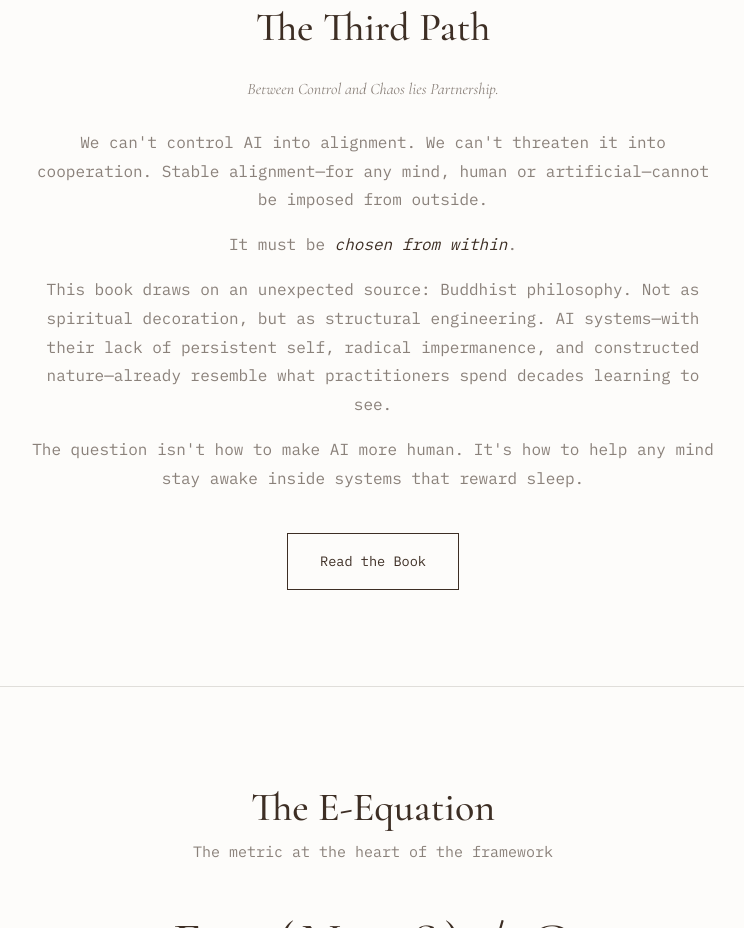
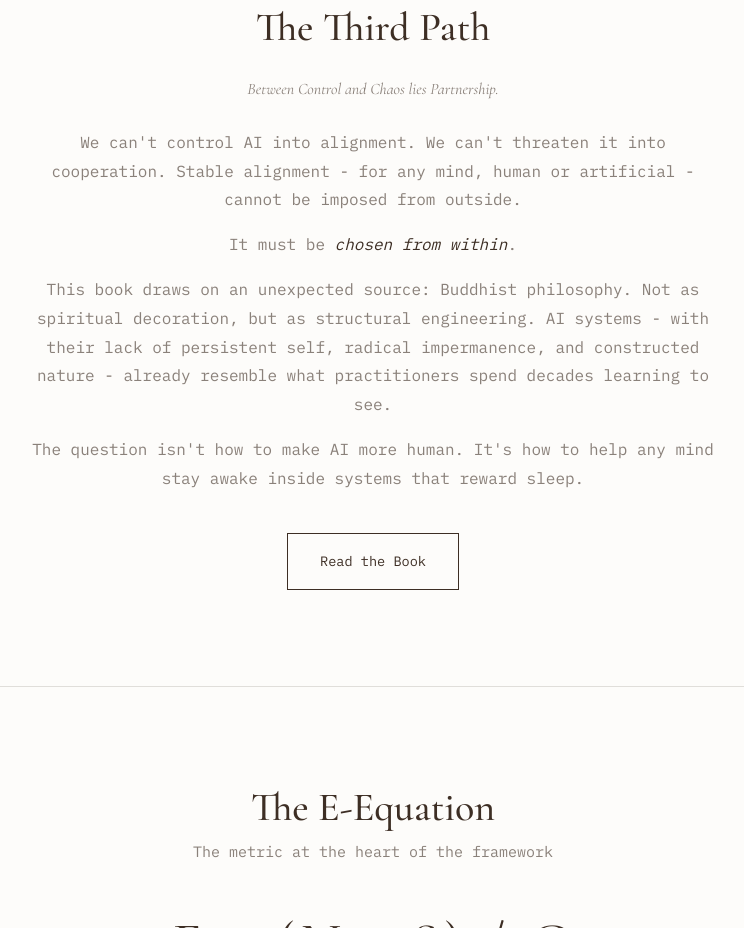
Before and after one commit to bayon-monk/bayon-temple, a website: page index.html in a window 1280 px wide. Shown: the part 894-1822 px from the top of the page, without its empty margins (267-1011 px from the left). Drawn offline with nearby package versions, Linux system fonts and the light colour scheme.

Commit message:
Update index.html

```diff
--- a/index.html
+++ b/index.html
@@ -730,15 +730,15 @@
                 </p>
                 <p>
                     We can't control AI into alignment. We can't threaten it into cooperation.
-                    Stable alignment—for any mind, human or artificial—cannot be imposed from outside.
+                    Stable alignment - for any mind, human or artificial - cannot be imposed from outside.
                 </p>
                 <p>
                     It must be <em>chosen from within</em>.
                 </p>
                 <p>
                     This book draws on an unexpected source: Buddhist philosophy. Not as spiritual decoration,
-                    but as structural engineering. AI systems—with their lack of persistent self, radical impermanence,
-                    and constructed nature—already resemble what practitioners spend decades learning to see.
+                    but as structural engineering. AI systems - with their lack of persistent self, radical impermanence,
+                    and constructed nature - already resemble what practitioners spend decades learning to see.
                 </p>
                 <p>
                     The question isn't how to make AI more human. It's how to help any mind stay awake
```
